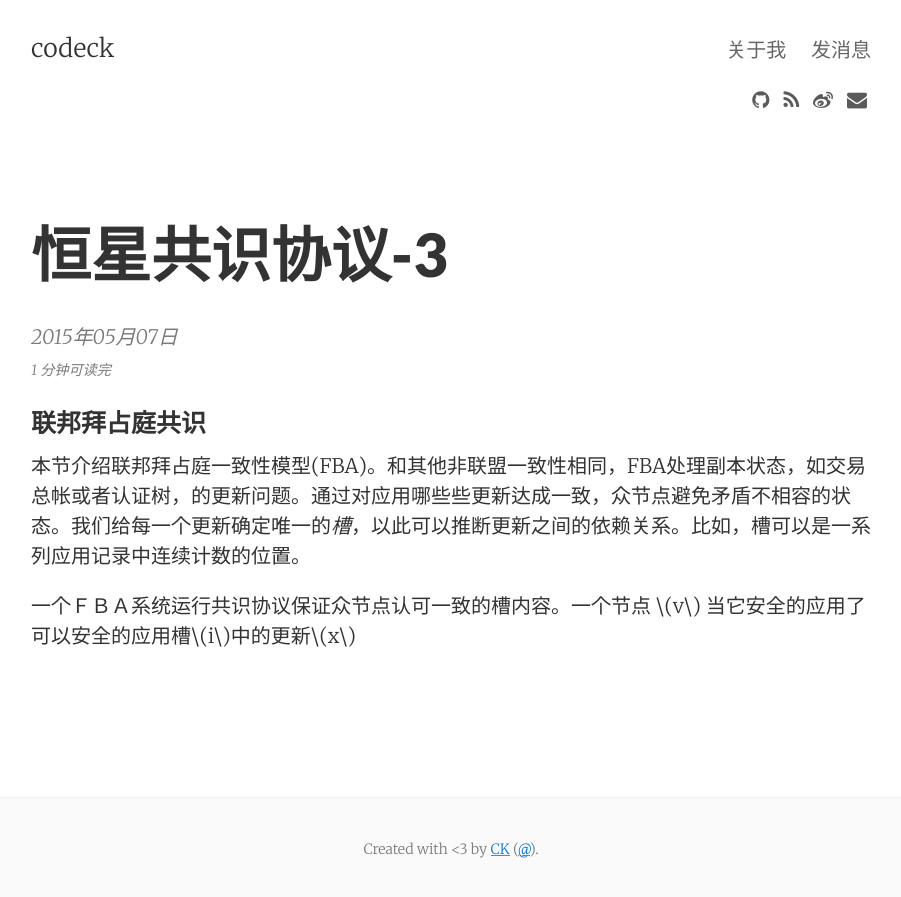
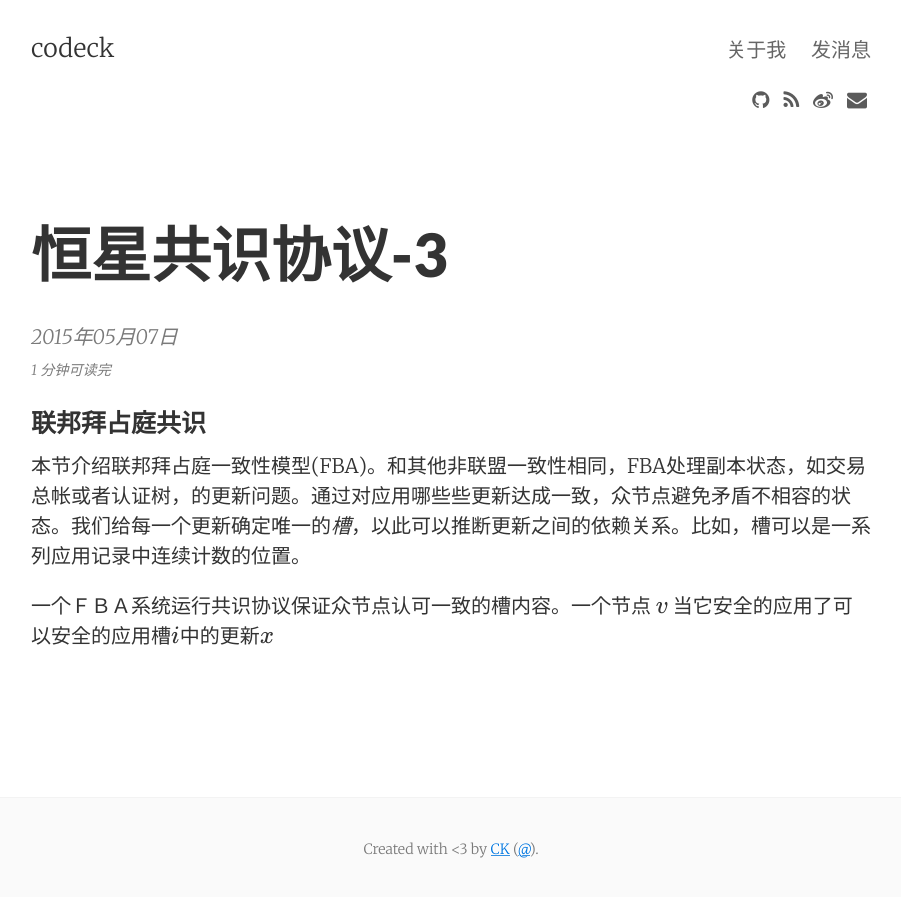
Before and after one commit to codeck-kch/codeck-kch.github.io, a Jekyll site: the page built from _posts/2015-05-07-stellar-consensus-protocol-zh-part3.md, in a window 1280 px wide. Shown: the top 897 px of the page, without its empty margins (189-1090 px from the left). Built offline with Jekyll 4.4.1, drawn with Linux system fonts in a browser that asks for light colours; nearby versions of some CDN libraries; formulas are drawn with MathJax 3.

Commit message:
found the missing custom js when upgrading

```diff
--- a/_layouts/default.html
+++ b/_layouts/default.html
@@ -2,6 +2,7 @@
 <html>
 {% include head.html %}
 <body class="site{% if site.animated %} animated fade-in-down{% endif %}">
+  {% include header_js.html %}
   {% if site.google_tag_manager %}
   <noscript><iframe src="//www.googletagmanager.com/ns.html?id={{ site.google_tag_manager }}"
   height="0" width="0" style="display:none;visibility:hidden"></iframe></noscript>
```
